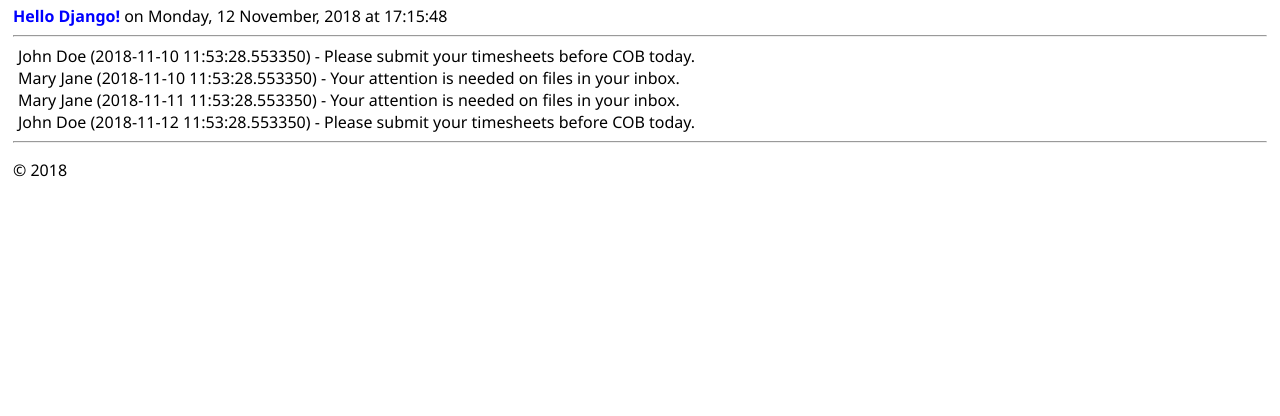
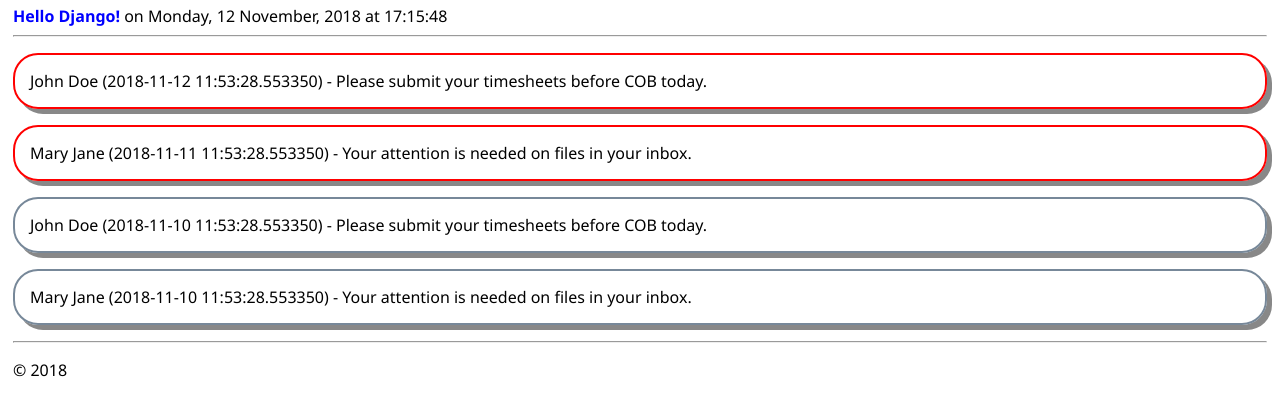
Before and after one commit to PorkchopDonut/DjangoSamples, a Django app: page / in a window 1280 px wide. Shown: the part 47-463 px from the top of the page. Run offline with Django 3.2, Linux system fonts and the light colour scheme; data comes from the database, SQL or seed files in the repository.

Commit message:
Made messages more aesthetically pleasing.

```diff
--- a/Django Sample/HelloDjangoApp/static/site.css
+++ b/Django Sample/HelloDjangoApp/static/site.css
@@ -31,7 +31,18 @@
     font-family: 'Segoe UI', Tahoma, Geneva, Verdana, sans-serif;
 }
 
-.message {
-    padding: 5px;
+.read-message {
+    padding: 15px;
     font-family: 'Segoe UI', Tahoma, Geneva, Verdana, sans-serif;
+    border-radius: 25px;
+    border: 2px solid lightslategray;
+    box-shadow: 5px 5px #888888;
 }
+
+.unread-message {
+    padding: 15px;
+    font-family: 'Segoe UI', Tahoma, Geneva, Verdana, sans-serif;
+    border-radius: 25px;
+    border: 2px solid red;
+    box-shadow: 5px 5px #888888;
+}
--- a/Django Sample/HelloDjangoApp/views.py
+++ b/Django Sample/HelloDjangoApp/views.py
@@ -13,7 +13,7 @@ def index(request):
     cursor = conn.cursor()
     messages = []
 
-    for row in cursor.execute("SELECT Number, Sender, Message, Date, Read FROM Sample"):
+    for row in cursor.execute("SELECT Number, Sender, Message, Date, Read FROM Sample ORDER BY Date DESC"):
         messages.append(Message(row[0], row[1], row[2], row[3], row[4]))
 
     return render(
@@ -41,6 +41,6 @@ def displayMessages(messages):
     output = ""
 
     for message in messages:
-        output += "<span class=\"message\">{}</span><br>".format(message.__str__())
+        output += "<p class=\"{}-message\">{}</p>".format("unread" if message.read else "read", message.__str__())
 
     return output
```
